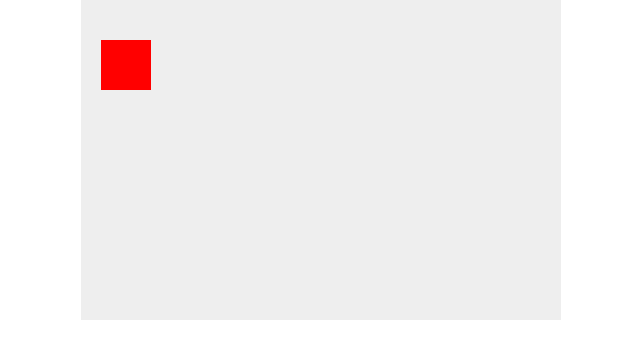
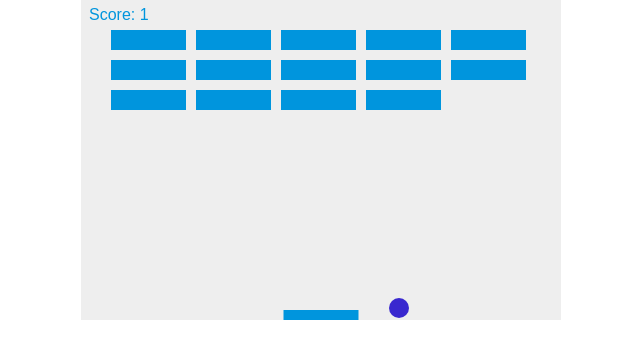
Before and after one commit to juneadam/mdn-breakout-tutorial, a plain HTML site: page index.html in a window 1280 px wide. Shown: the whole page, without its empty margins (319-959 px from the left). Drawn offline with Linux system fonts and the light colour scheme.

Commit message:
modules 1-8 complete

```diff
--- a/index.css
+++ b/index.css
@@ -6,5 +6,5 @@
 canvas {
     background: #eee;
     display: block;
-    margin: 0 auto;
+    margin: auto;
 }
--- a/index.js
+++ b/index.js
@@ -1,8 +1,151 @@
 const canvas = document.getElementById("myCanvas");
 const ctx = canvas.getContext("2d");
 
-ctx.beginPath();
-ctx.rect(20, 40, 50, 50);
-ctx.fillStyle = "#FF0000";
-ctx.fill();
-ctx.closePath();
+let x = canvas.width / 2;
+let y = canvas.height - 30;
+let dx = 2;
+let dy = -2;
+const ballRadius = 10;
+let randomColor = Math.floor(Math.random() * 16777215).toString(16);
+
+const paddleHeight = 10;
+const paddleWidth = 75;
+let paddleX = (canvas.width - paddleWidth) / 2;
+
+let rightPressed = false;
+let leftPressed = false;
+
+const brickRowCount = 3;
+const brickColumnCount = 5;
+const brickWidth = 75;
+const brickHeight = 20;
+const brickPadding = 10;
+const brickOffsetTop = 30;
+const brickOffsetLeft = 30;
+
+const bricks = [];
+for (let c = 0; c < brickColumnCount; c++) {
+  bricks[c] = [];
+  for (let r = 0; r < brickRowCount; r++) {
+    bricks[c][r] = { x: 0, y: 0, status: 1 };
+  }
+}
+
+let score = 0;
+
+function drawBricks() {
+  for (let c = 0; c < brickColumnCount; c++) {
+    for (let r = 0; r < brickRowCount; r++) {
+      if (bricks[c][r].status === 1) {
+        const brickX = c * (brickWidth + brickPadding) + brickOffsetLeft;
+        const brickY = r * (brickHeight + brickPadding) + brickOffsetTop;
+        bricks[c][r].x = brickX;
+        bricks[c][r].y = brickY;
+        ctx.beginPath();
+        ctx.rect(brickX, brickY, brickWidth, brickHeight);
+        ctx.fillStyle = "#0095DD";
+        ctx.fill();
+        ctx.closePath();
+      }
+    }
+  }
+}
+
+function drawBall() {
+  ctx.beginPath();
+  ctx.arc(x, y, ballRadius, 0, Math.PI * 2);
+  ctx.fillStyle = `#${randomColor}`;
+  ctx.fill();
+  ctx.closePath();
+}
+
+function drawPaddle() {
+  ctx.beginPath();
+  ctx.rect(paddleX, canvas.height - paddleHeight, paddleWidth, paddleHeight);
+  ctx.fillStyle = "#0095DD";
+  ctx.fill();
+  ctx.closePath();
+}
+
+function draw() {
+  ctx.clearRect(0, 0, canvas.width, canvas.height);
+
+  drawBricks();
+  drawBall();
+  drawPaddle();
+  drawScore();
+  collisionDetection();
+
+  if (rightPressed) {
+    paddleX = Math.min(paddleX + 10, canvas.width - paddleWidth);
+  } else if (leftPressed) {
+    paddleX = Math.max(paddleX - 10, 0);
+  }
+
+  x += dx;
+  y += dy;
+
+  if (y + dy < ballRadius) {
+    dy = -dy;
+  } else if (y + dy > canvas.height - ballRadius) {
+    if (x > paddleX && x < paddleX + paddleWidth) {
+      dy = -dy;
+    } else {
+      alert("GAME OVER");
+      document.location.reload();
+      clearInterval(interval);
+    }
+  }
+
+  if (x + dx > canvas.width - ballRadius || x + dx < ballRadius) {
+    dx = -dx;
+    randomColor = Math.floor(Math.random() * 16777215).toString(16);
+  }
+}
+
+document.addEventListener("keydown", keyDownHandler, false);
+document.addEventListener("keyup", keyUpHandler, false);
+
+function keyDownHandler(e) {
+  if (e.key === "Right" || e.key === "ArrowRight") {
+    rightPressed = true;
+  } else if (e.key === "Left" || e.key === "ArrowLeft") {
+    leftPressed = true;
+  }
+}
+
+function keyUpHandler(e) {
+  if (e.key === "Right" || e.key === "ArrowRight") {
+    rightPressed = false;
+  } else if (e.key === "Left" || e.key === "ArrowLeft") {
+    leftPressed = false;
+  }
+}
+
+function collisionDetection() {
+  for (let c = 0; c < brickColumnCount; c++) {
+    for (let r = 0; r < brickRowCount; r++) {
+      const b = bricks[c][r];
+      if (b.status === 1) {
+        if (
+          x > b.x &&
+          x < b.x + brickWidth &&
+          y > b.y &&
+          y < b.y + brickHeight
+        ) {
+          dy = -dy;
+          b.status = 0;
+          score++
+        }
+      }
+    }
+  }
+}
+
+function drawScore() {
+  ctx.font = "16px Arial";
+  ctx.fillStyle = "#0095DD";
+  ctx.fillText(`Score: ${score}`, 8, 20);
+}
+
+const interval = setInterval(draw, 10);
```
